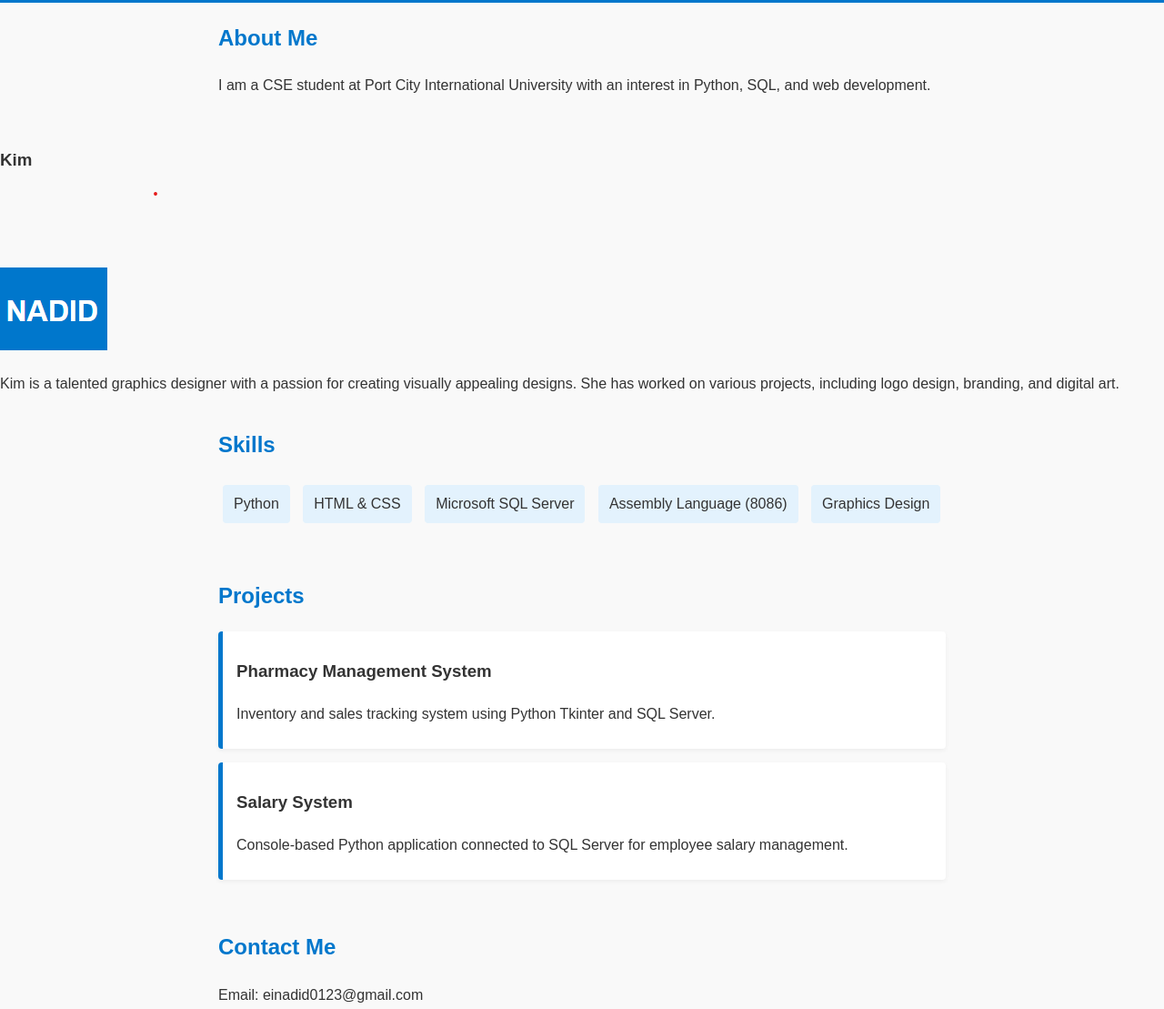
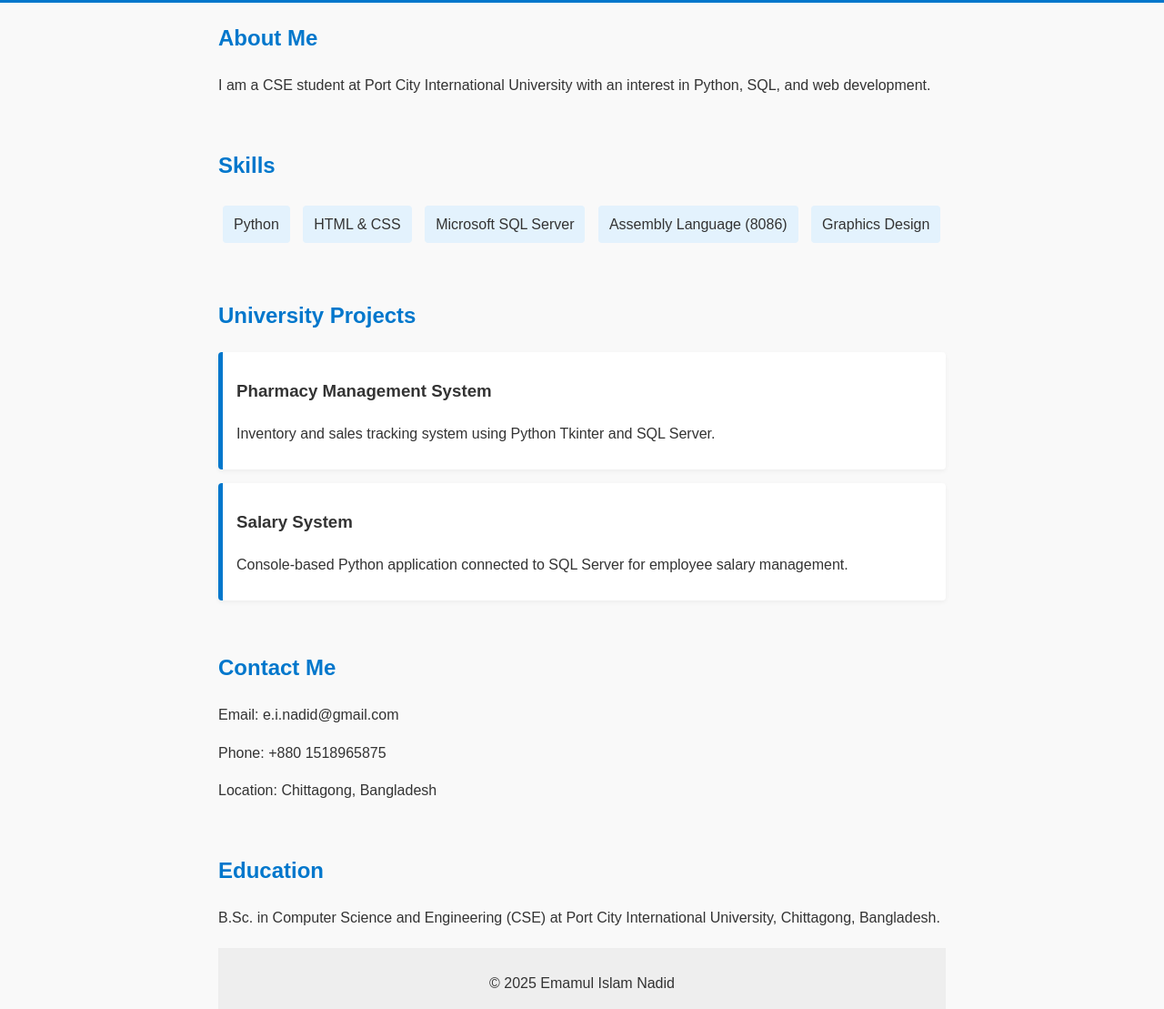
Before and after one commit to emamulislamnadid/my-simple-website, a plain HTML site: page index.html in a window 1280 px wide. Shown: the part 173-1282 px from the top of the page at 91% size. Drawn offline with Linux system fonts and the light colour scheme.

Commit message:
add number

```diff
--- a/index.html
+++ b/index.html
@@ -16,12 +16,8 @@
     <h2>About Me</h2>
     <p>I am a CSE student at Port City International University with an interest in Python, SQL, and web development.</p>
   </section>
-<div>
-  <h3>Kim</h3>
-  <img src="kim.jpg" alt="">
-  <p>Kim is a talented graphics designer with a passion for creating visually appealing designs. She has worked on various projects, including logo design, branding, and digital art.</p>
 
-</div>
+
   <section class="skills">
     <h2>Skills</h2>
     <ul>
@@ -34,7 +30,7 @@
   </section>
 
   <section class="projects">
-    <h2>Projects</h2>
+    <h2>University Projects</h2>
     <div class="project">
       <h3>Pharmacy Management System</h3>
       <p>Inventory and sales tracking system using Python Tkinter and SQL Server.</p>
@@ -47,7 +43,8 @@
 
   <section class="contact">
     <h2>Contact Me</h2>
-    <p>Email: einadid0123@gmail.com</p>
+    <p>Email: e.i.nadid@gmail.com</p>
+    <p>Phone: +880 1518965875</p>
     <p>Location: Chittagong, Bangladesh</p>
   </section>
 
```
Also changed, not shown: kim.jpg (deleted).
